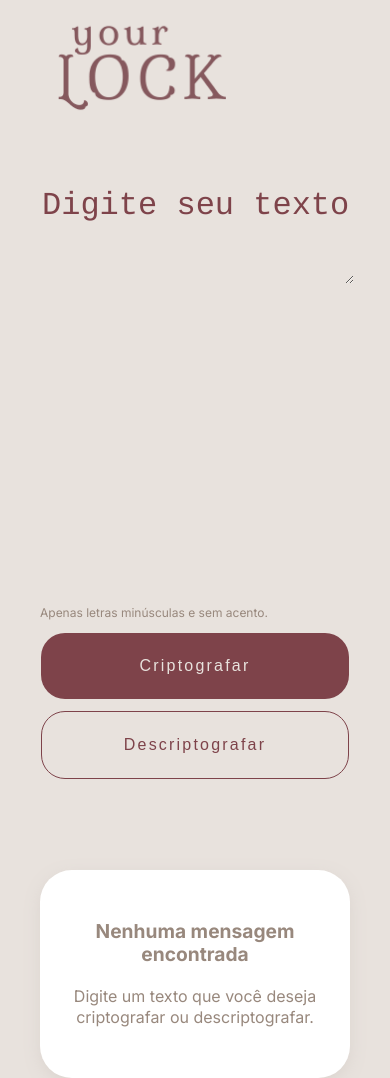
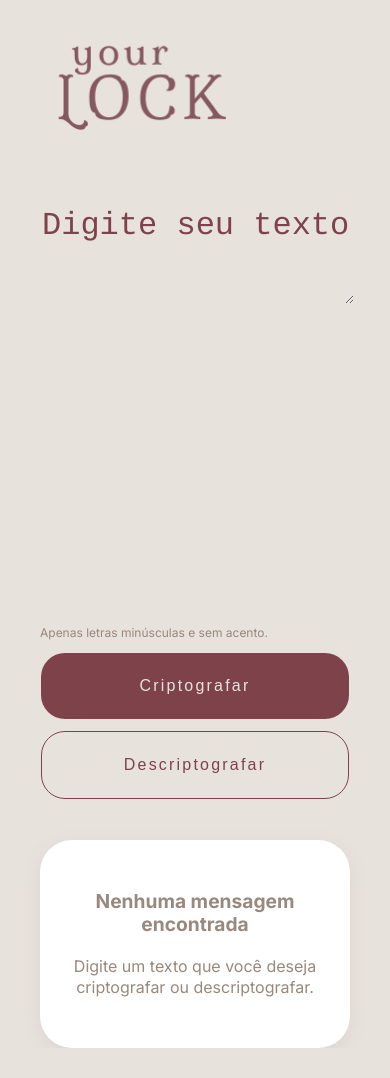
Before and after one commit to czambanini/CriptografiaChallenge, a plain HTML site: page index.html in a window 390 px wide. After the commit the page ends 1048 px from the top, so only its background shows below. Drawn offline with Linux system fonts and the light colour scheme.

Commit message:
alterações de margin e gap

```diff
--- a/style.css
+++ b/style.css
@@ -35,6 +35,7 @@ h3 {
 }
 
 header {
+    padding-top: 20px;
     margin-left: 56px;
     margin-top: 5px;
     height: 0;
@@ -152,6 +153,7 @@ main {
 .main__outputtexto_comTexto {
     font-size: 1.5em;
     line-height: 150%;
+    word-break: break-all;
 
     display: none;
 }
@@ -172,6 +174,7 @@ main {
 main {
     flex-direction: column;
     margin: 0 40px 40px 40px;
+    gap: 40px;
 }
 
 .main__inputtexto {
@@ -179,7 +182,7 @@ main {
 }
 
 .main__outputtexto {
-    margin-top: 10px;
+    margin-top: 0px;
     width: auto;
     margin-bottom: 10px;
     padding: 50px 32px;
```
Also changed, not shown: imgs/Telas.jpg (added), imgs/TelasPropostas.jpg (added), imgs/desktop.jpg (added), imgs/layoutalterado.png (deleted), imgs/layoutproposto.png (deleted).
